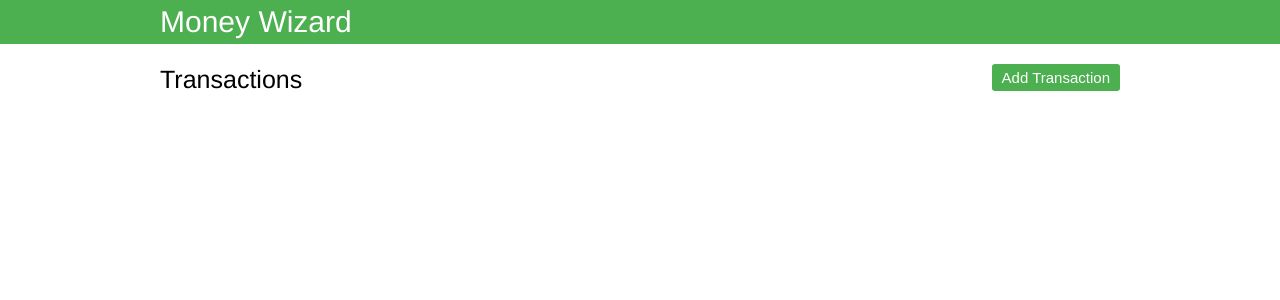
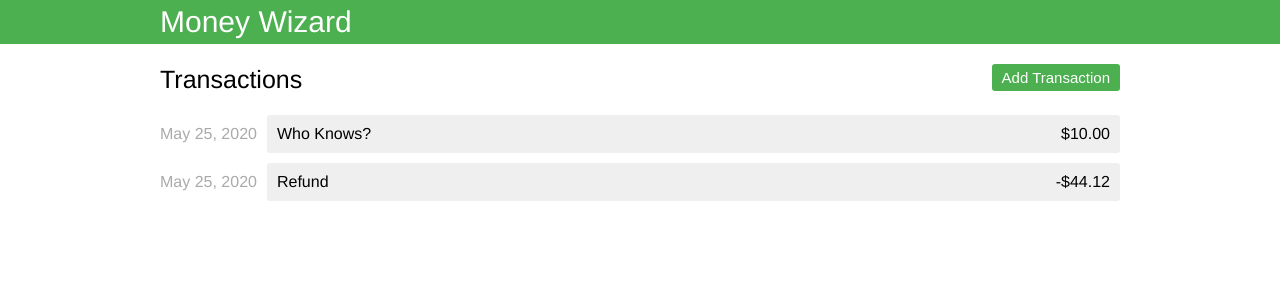
Before and after one commit to alecgunnar/money-wizard, a Vue app in the folder ui/: page /#/ in a window 1280 px wide. Shown: the top 300 px of the page. Built offline with nearby package versions, Linux system fonts and the light colour scheme; the HTML template or start-up script is replaced by a standard one.

Commit message:
Show data for transactions

```diff
--- a/ui/src/components/lists/TransactionRow.vue
+++ b/ui/src/components/lists/TransactionRow.vue
@@ -1,14 +1,68 @@
 <template>
-  <div></div>
+  <div class="transaction">
+    <div class="transaction__field transaction__field--date"
+      data-qa="date">{{ date }}</div>
+    <div class="transaction__field transaction__field--reason"
+      data-qa="reason">{{ transaction.reason }}</div>
+    <div class="transaction__field transaction__field--amount"
+      data-qa="amount">{{ amount }}</div>
+  </div>
 </template>
 
 <script>
+import moment from 'moment'
+
 export default {
   name: 'transaction-row',
   props: {
     transaction: {
       required: true
     }
+  },
+  computed: {
+    date () {
+      return moment(this.transaction.date).format('MMM D, YYYY')
+    },
+    amount () {
+      return Intl.NumberFormat('en-US', {
+        style: 'currency',
+        currency: 'USD'
+      }).format(this.transaction.amount)
+    }
   }
 }
 </script>
+
+<style scoped>
+.transaction {
+  display: flex;
+}
+
+.transaction__field--date {
+  margin: 0 1rem 0 0;
+  color: #aaa;
+  padding: 1rem 0;
+}
+
+.transaction__field--reason,
+.transaction__field--amount {
+  background-color: #efefef;
+  padding: 1rem;
+  box-sizing: border-box;
+}
+
+.transaction__field--reason {
+  flex: 1;
+  padding-right: 0;
+  border-top-left-radius: 3px;
+  border-bottom-left-radius: 3px;
+}
+
+.transaction__field--amount {
+  text-align: right;
+  width: 10%;
+  padding-left: 0;
+  border-top-right-radius: 3px;
+  border-bottom-right-radius: 3px;
+}
+</style>
--- a/ui/src/store/transactions/index.js
+++ b/ui/src/store/transactions/index.js
@@ -20,13 +20,15 @@ export default {
           id: '535a274e-d874-421b-8202-1ec49cf0ce38',
           date: moment().toISOString(),
           amount: 10.00,
-          type: 'debit'
+          type: 'debit',
+          reason: 'Who Knows?'
         },
         {
           id: '912470fa-7d93-49e1-a3b2-81a2dfcfe982',
           date: moment().toISOString(),
-          amount: 44.12,
-          type: 'credit'
+          amount: -44.12,
+          type: 'credit',
+          reason: 'Refund'
         }
       ])
     }
--- a/ui/src/views/Transactions.vue
+++ b/ui/src/views/Transactions.vue
@@ -86,5 +86,10 @@ export default {
 
 .transactions {
   list-style: none;
+  padding: 0;
+}
+
+.transaction {
+  margin: 0 0 1rem;
 }
 </style>
```
Also changed, not shown: 1 other file (tests, documents, lock files or other folders).
